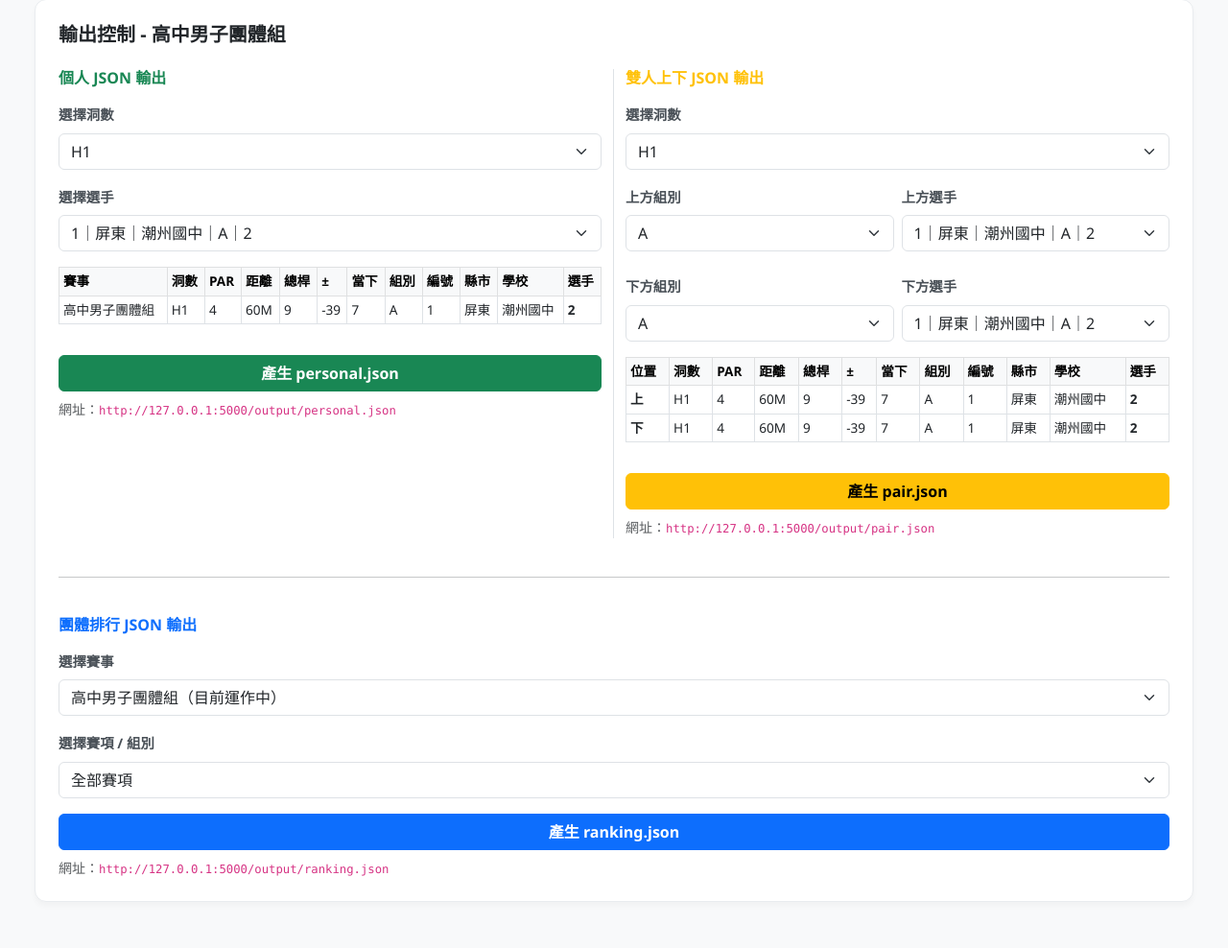
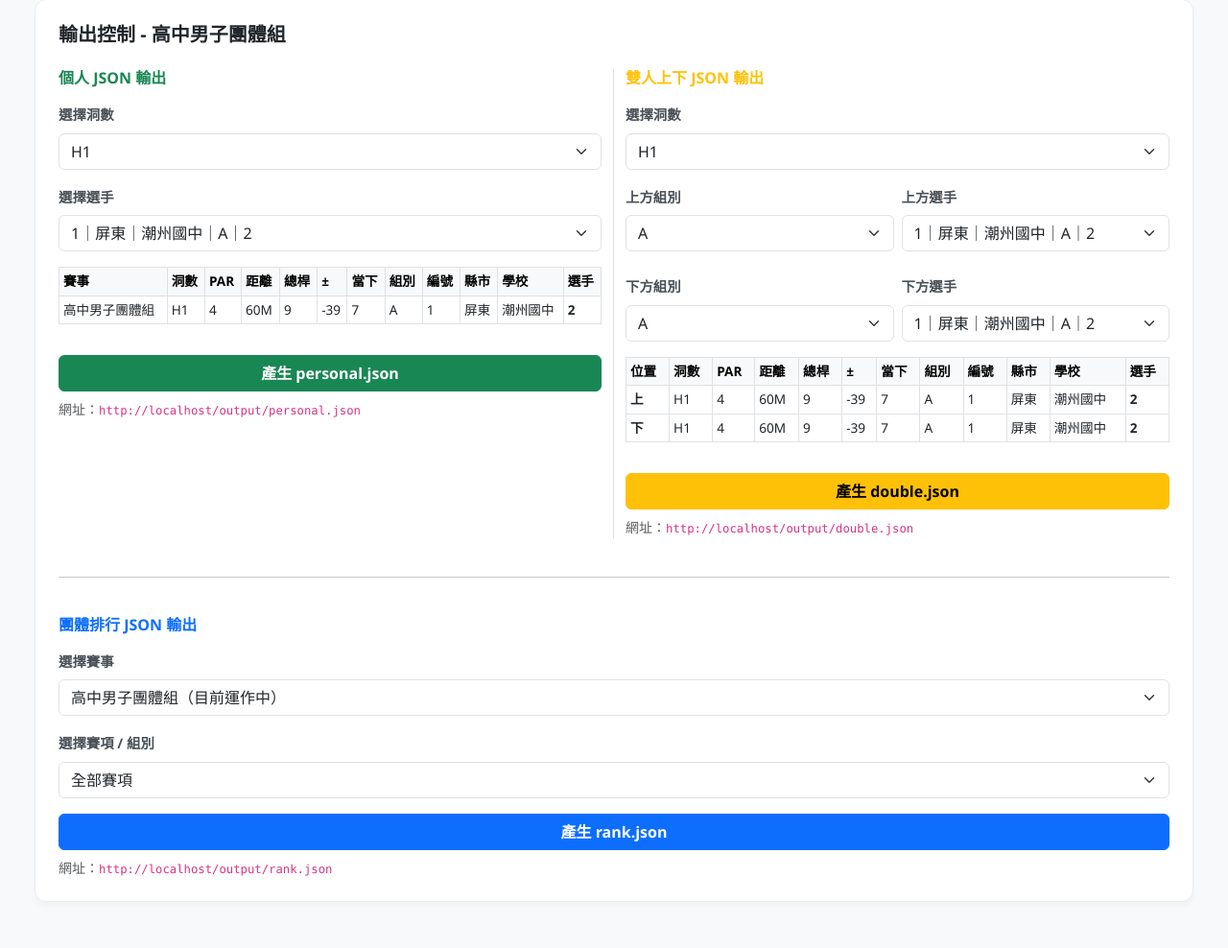
Before and after one commit to a42678780-web/woodball-system, a Flask app: page /admin in a window 1280 px wide, after a click on "3. 輸出控制". Shown: the part 202-1190 px from the top of the page at 96% size. Run offline with Flask 3, Linux system fonts and the light colour scheme; some libraries are stand-ins or nearby versions.

Commit message:
Add files via upload

```diff
--- a/templates/admin.html
+++ b/templates/admin.html
@@ -203,7 +203,7 @@
                         </div>
 
                         <button class="btn btn-success w-100 fw-bold" onclick="outputPersonalJson()">產生 personal.json</button>
-                        <div class="small text-muted mt-2">網址：<code>http://127.0.0.1:5000/output/personal.json</code></div>
+                        <div class="small text-muted mt-2">網址：<code id="urlPersonal"></code></div>
                     </div>
 
                     <div class="col-md-6">
@@ -246,8 +246,8 @@
                             </table>
                         </div>
 
-                        <button class="btn btn-warning w-100 fw-bold" onclick="outputPairJson()">產生 pair.json</button>
-                        <div class="small text-muted mt-2">網址：<code>http://127.0.0.1:5000/output/pair.json</code></div>
+                        <button class="btn btn-warning w-100 fw-bold" onclick="outputPairJson()">產生 double.json</button>
+                        <div class="small text-muted mt-2">網址：<code id="urlDouble"></code></div>
                     </div>
 
                     <div class="col-12"><hr></div>
@@ -270,8 +270,8 @@
                             {% for g in groups %}<option value="{{ g }}">{{ g }}</option>{% endfor %}
                         </select>
 
-                        <button class="btn btn-primary w-100 fw-bold" onclick="outputRankingJson()">產生 ranking.json</button>
-                        <div class="small text-muted mt-2">網址：<code>http://127.0.0.1:5000/output/ranking.json</code></div>
+                        <button class="btn btn-primary w-100 fw-bold" onclick="outputRankingJson()">產生 rank.json</button>
+                        <div class="small text-muted mt-2">網址：<code id="urlRank"></code></div>
                     </div>
                 </div>
             </div>
@@ -444,6 +444,15 @@ document.addEventListener("DOMContentLoaded", function() {
         });
     });
 
+    const baseUrl = window.location.origin;
+    const urlPersonal = document.getElementById('urlPersonal');
+    const urlDouble = document.getElementById('urlDouble');
+    const urlRank = document.getElementById('urlRank');
+
+    if (urlPersonal) urlPersonal.innerText = baseUrl + '/output/personal.json';
+    if (urlDouble) urlDouble.innerText = baseUrl + '/output/double.json';
+    if (urlRank) urlRank.innerText = baseUrl + '/output/rank.json';
+
     refreshPairPlayers('upper');
     refreshPairPlayers('lower');
     updatePersonalPreview();
@@ -451,9 +460,8 @@ document.addEventListener("DOMContentLoaded", function() {
 });
 
 socket.on('leaderboard_update', () => {
-    const active = document.querySelector('.nav-link.active');
-    if (active) localStorage.setItem('activeTab', active.getAttribute('data-bs-target'));
-    window.location.reload();
+    // 裁判端更新成績時，後台不自動刷新。
+    // 如需查看最新資料，請手動按 F5 重新整理。
 });
 
 function createNewMatch() {
```
Also changed, not shown: templates/referee.html (line endings or trailing spaces), templates/referee_select.html (line endings or trailing spaces).
